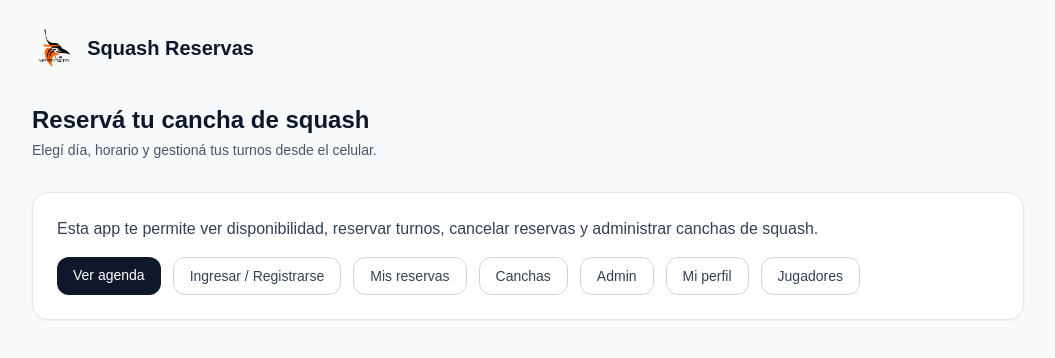
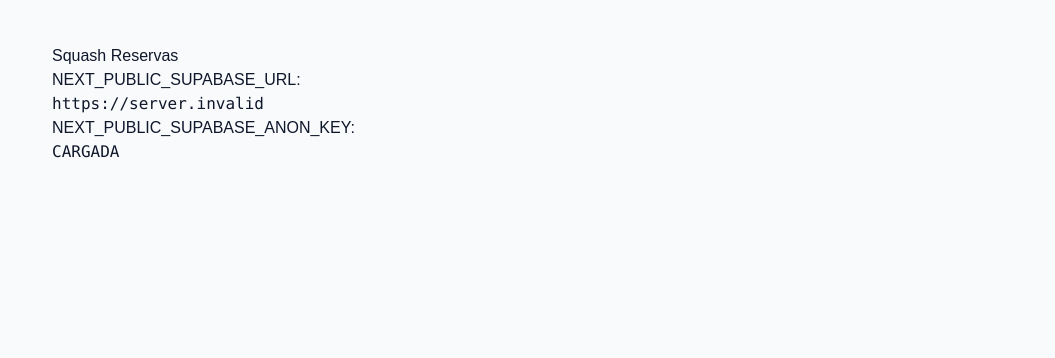
Before and after one commit to DestroMdy/Squash-Reservas, a Next.js app: page / in a window 1280 px wide. Shown: the top 358 px of the page, without its empty margins (112-1167 px from the left). Built offline with nearby package versions, Linux system fonts and the light colour scheme; no server answers.

Commit message:
prueba variables vercel

```diff
--- a/src/app/page.tsx
+++ b/src/app/page.tsx
@@ -1,49 +1,11 @@
-import Link from "next/link";
-import { SectionTitle } from "../components/SectionTitle";
-
 export default function HomePage() {
   return (
-    <div className="space-y-8">
-      <div className="flex items-center gap-3">
-        <img src="/logo.png" alt="Squash Reservas" className="h-12 w-auto" />
-        <span className="text-xl font-bold text-slate-900">Squash Reservas</span>
-      </div>
-
-      <SectionTitle
-        title="Reservá tu cancha de squash"
-        subtitle="Elegí día, horario y gestioná tus turnos desde el celular."
-      />
-
-      <section className="card space-y-4 p-6">
-        <p className="text-slate-700">
-          Esta app te permite ver disponibilidad, reservar turnos, cancelar reservas
-          y administrar canchas de squash.
-        </p>
-
-        <div className="flex flex-wrap gap-3">
-          <Link href="/schedule" className="btn-primary">
-            Ver agenda
-          </Link>
-          <Link href="/login" className="btn-secondary">
-            Ingresar / Registrarse
-          </Link>
-          <Link href="/my-bookings" className="btn-secondary">
-            Mis reservas
-          </Link>
-          <Link href="/courts" className="btn-secondary">
-            Canchas
-          </Link>
-          <Link href="/admin" className="btn-secondary">
-            Admin
-          </Link>
-          <Link href="/profile" className="btn-secondary">
-            Mi perfil
-          </Link>
-          <Link href="/players" className="btn-secondary">
-            Jugadores
-          </Link>
-        </div>
-      </section>
+    <div style={{ padding: 20 }}>
+      <h1>Squash Reservas</h1>
+      <p>NEXT_PUBLIC_SUPABASE_URL:</p>
+      <pre>{process.env.NEXT_PUBLIC_SUPABASE_URL || "VACIA"}</pre>
+      <p>NEXT_PUBLIC_SUPABASE_ANON_KEY:</p>
+      <pre>{process.env.NEXT_PUBLIC_SUPABASE_ANON_KEY ? "CARGADA" : "VACIA"}</pre>
     </div>
   );
 }
```
